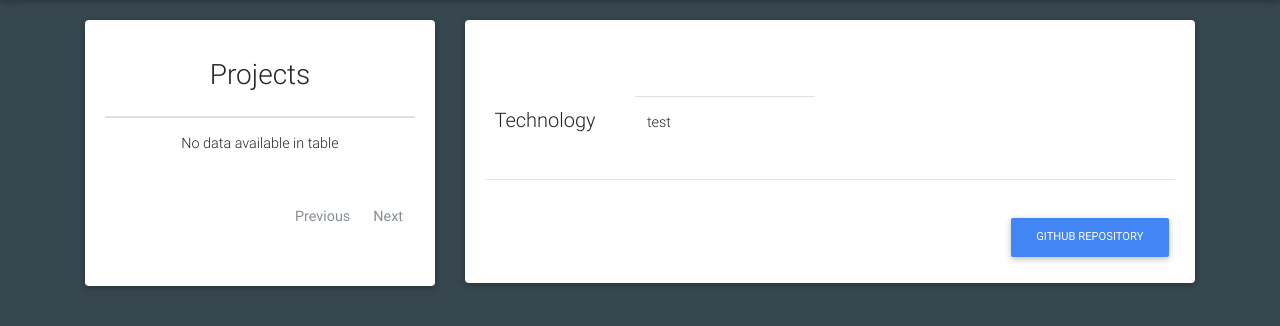
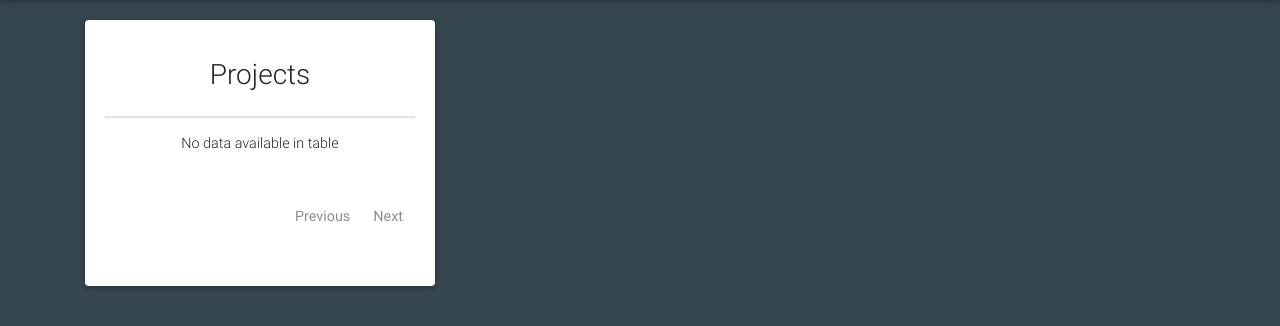
Before and after one commit to cake404/portfoliowebsite, a Django app: page /projects/ in a window 1280 px wide. Shown: the part 243-569 px from the top of the page. Run offline with Django 3.2, Linux system fonts and the light colour scheme; data that the repository does not hold is empty; some libraries are stand-ins or nearby versions.

Commit message:
Removed temporary card that was in place for testing purposes in the projects index page

```diff
--- a/projectsapp/templates/projectsapp/index.html
+++ b/projectsapp/templates/projectsapp/index.html
@@ -34,7 +34,7 @@
 
         <!-- Details of clicked project -->
         <div class="col-md-8 text-center">
-            <div class="card" id="project-details-card">
+            <div class="card" id="project-details-card" style="display: none">
                 <div class="card-body">
                     <div class="row">
                         <div class="col-md-6">
@@ -51,7 +51,6 @@
                                 </div>
                                 <div class="col-sm-7">
                                     <table id="tech-table" class="table table-hover">
-                                        <tr class="tech-info-trigger" data-toggle="popover" title="Popover title" data-content="And"><td scope="col">test</td></tr>
                                     </table>
                                 </div>
                             </div>
@@ -152,7 +151,7 @@
     });
 
     function create_tech_button(link) {
-        return '<a class="btn btn-primary btn-md btn-block" target="blank" href=' + link + '>Link</a>';
+        return '<a class="btn btn-primary btn-md btn-block" target="blank" href=' + link + '>Website</a>';
     };
 
 </script>
```
